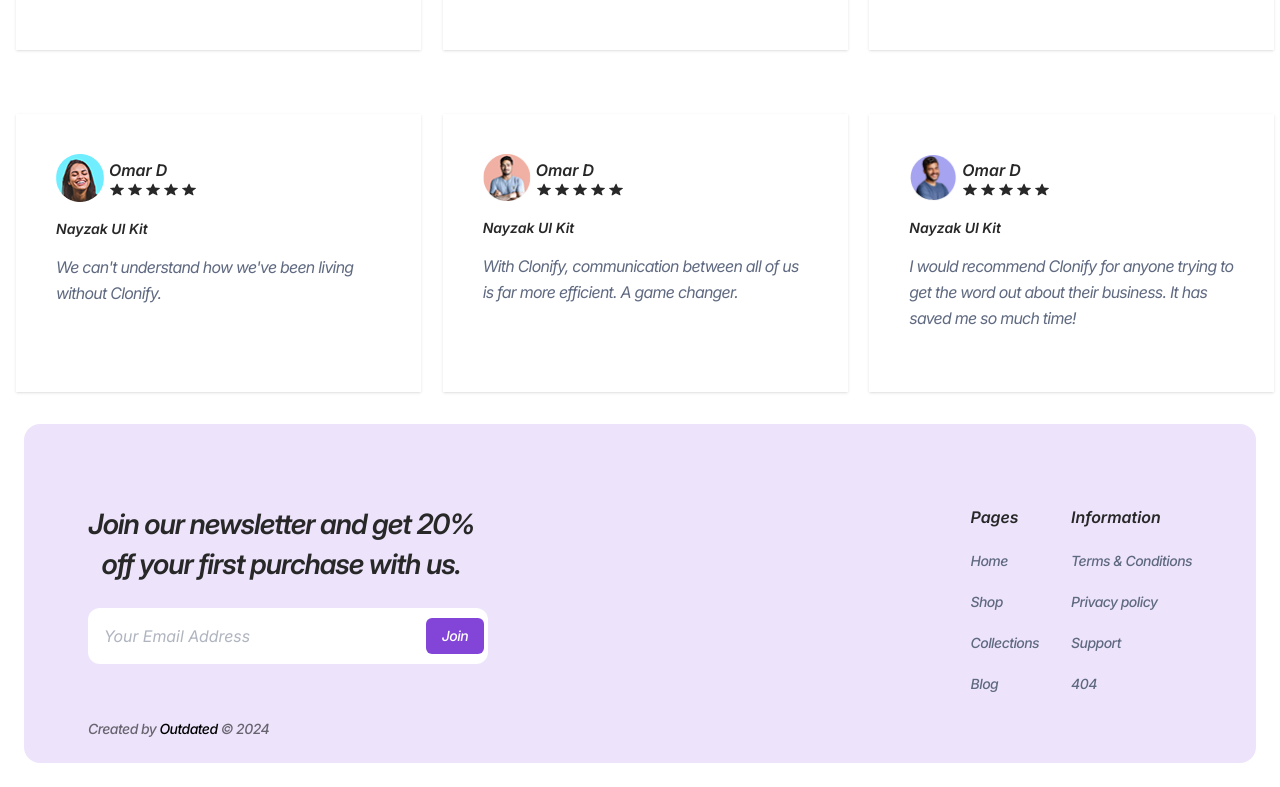
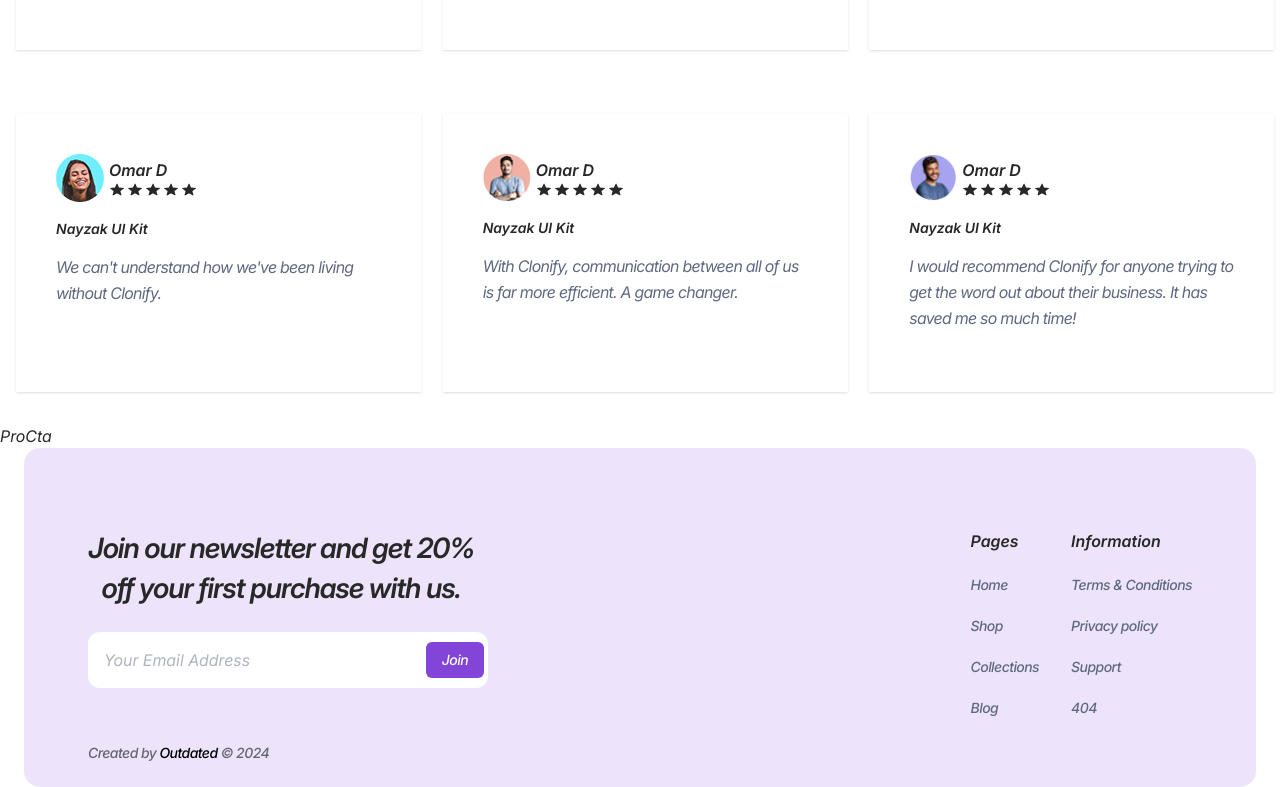
Before and after one commit to Hustle-Devs/commerce-store, a Next.js app: page / in a window 1280 px wide. Shown: the part 2523-3310 px from the top of the page. Before the commit the page ends 3286 px from the top, so only its background shows below. Built offline with nearby package versions, Linux system fonts and the light colour scheme.

Commit message:
Create: Pro Access CTA component

```diff
--- a/src/app/page.tsx
+++ b/src/app/page.tsx
@@ -1,4 +1,5 @@
 import LatestTemplates from "@/components/Home/LatestTemplates";
+import ProCta from "@/components/Home/pro-cta/ProCta";
 import StaffPicks from "@/components/Home/StaffPicks";
 import Testimonial from "@/components/Testimonial/Testimonial";
 
@@ -8,6 +9,7 @@ const page = () => {
       <LatestTemplates />
       <StaffPicks />
       <Testimonial />
+      <ProCta />
     </>
   );
 };
--- /dev/null
+++ b/src/components/Home/pro-cta/ProCta.tsx
@@ -0,0 +1,9 @@
+import React from 'react'
+
+const ProCta = () => {
+  return (
+    <div>ProCta</div>
+  )
+}
+
+export default ProCta
```
